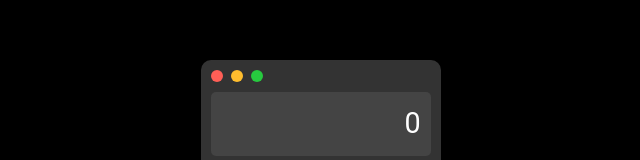
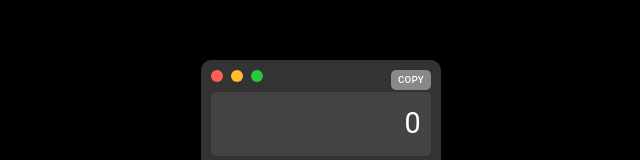
Before and after one commit to ishizaka0/macos_calc_clone2, a Next.js app: page / in a window 1280 px wide. Shown: the part 132-292 px from the top of the page, without its empty margins (319-959 px from the left). Built offline with nearby package versions, Linux system fonts and the light colour scheme.

Commit message:
キーボード入力を実装。計算結果のコピーがまだうまく動かないが、数字入力のペーストは可能。

```diff
--- a/src/app/page.tsx
+++ b/src/app/page.tsx
@@ -1,9 +1,9 @@
 "use client";
 
-import React, { useState } from 'react';
+import React, { useState, useEffect } from 'react';
 import { Button, Grid, Typography } from '@mui/material';
 import { styled } from '@mui/system';
-import { mdiAirConditioner, mdiNumeric0BoxMultipleOutline, mdiDivision } from '@mdi/js'; // Changed mdiFormatVerticalAlignCenter to mdiDivision
+import { mdiAirConditioner, mdiNumeric0BoxMultipleOutline, mdiDivision } from '@mdi/js';
 import Icon from '@mdi/react';
 import AddIcon from '@mui/icons-material/Add';
 import RemoveIcon from '@mui/icons-material/Remove';
@@ -36,8 +36,36 @@ const Display = styled(Typography)({
   padding: '10px',
   borderRadius: '5px',
   marginBottom: '10px',
-  wordWrap: 'break-word', // 長い数字を折り返す
+  wordWrap: 'break-word',
+  userSelect: 'text',
+  cursor: 'text',
 });
+
+const CopyButton = styled(Button)({
+  color: '#fff',
+  minWidth: 'auto',
+  padding: '6px 8px',
+  fontSize: '0.6rem',
+  backgroundColor: 'transparent',
+  '&:hover': {
+    backgroundColor: '#555',
+  },
+});
+
+const WindowControls = styled('div')({
+  display: 'flex',
+  alignItems: 'center',
+  gap: '8px',
+  marginBottom: '10px',
+});
+
+const ControlButton = styled('div')(({ color }: { color: string }) => ({
+  width: '12px',
+  height: '12px',
+  backgroundColor: color,
+  borderRadius: '50%',
+  cursor: 'pointer',
+}));
 
 const History = styled('div')({
   backgroundColor: '#222',
@@ -67,37 +95,25 @@ const ButtonStyled = styled(Button)({
     flex: '2 0 46%',
   },
   '&.small': {
-    fontSize: '0.9rem', // Smaller font size for specific buttons
+    fontSize: '0.9rem',
   },
   '& .MuiSvgIcon-root': {
-    fontSize: '1rem', // Smaller icon size for non-numeric buttons
+    fontSize: '1rem',
   },
   '&.dark-gray': {
-    backgroundColor: '#555', // Dark gray for AC, ±, %
+    backgroundColor: '#555',
   },
   '&.light-gray': {
-    backgroundColor: '#888', // Light gray for numbers
+    backgroundColor: '#888',
   },
 });
-
-const WindowControls = styled('div')({
-  display: 'flex',
-  gap: '8px',
-  marginBottom: '10px',
-});
-
-const ControlButton = styled('div')(({ color }: { color: string }) => ({
-  width: '12px',
-  height: '12px',
-  backgroundColor: color,
-  borderRadius: '50%',
-  cursor: 'pointer',
-}));
 
 const Page = () => {
   const [displayValue, setDisplayValue] = useState('0');
   const [currentExpression, setCurrentExpression] = useState('');
   const [history, setHistory] = useState<string[]>([]);
+  const [justEvaluated, setJustEvaluated] = useState(false);
+  const [lastOperator, setLastOperator] = useState('');
 
   const formatNumber = (num: string) => {
     const parts = num.split('.');
@@ -106,21 +122,13 @@ const Page = () => {
   };
 
   const evaluateExpression = (expr: string): number => {
-    // Remove commas
     expr = expr.replace(/,/g, '');
-
-    // Replace '×' and '÷' with '*' and '/'
     expr = expr.replace(/×/g, '*').replace(/÷/g, '/');
-
-    // Handle percentages
     expr = expr.replace(/(\d+(\.\d+)?)([+\-*/])(\d+(\.\d+)?)%/g, (match, num1, _, operator, num2) => {
       const percentageValue = parseFloat(num1) * (parseFloat(num2) / 100);
       return `${num1}${operator}${percentageValue}`;
     });
-
-    // Evaluate the expression
     const result = eval(expr);
-
     return result;
   };
 
@@ -128,10 +136,16 @@ const Page = () => {
     if (label === 'AC') {
       setDisplayValue('0');
       setCurrentExpression('');
+      setLastOperator('');
     } else if (['+', '-', '×', '÷'].includes(label)) {
-      // Append current displayValue and operator to currentExpression
-      setCurrentExpression((prev) => prev + displayValue + label);
-      setDisplayValue('0');
+      if (lastOperator) {
+        // 既に演算子が押されている場合、演算子を置き換える
+        setCurrentExpression((prev) => prev.slice(0, -1) + label);
+      } else {
+        setCurrentExpression((prev) => prev + displayValue + label);
+      }
+      setLastOperator(label);
+      setJustEvaluated(false);
     } else if (label === '=') {
       try {
         const expression = currentExpression + displayValue;
@@ -140,9 +154,12 @@ const Page = () => {
         setDisplayValue(formattedResult);
         setHistory((prev) => [...prev, `${formatNumber(expression)} = ${formattedResult}`]);
         setCurrentExpression('');
+        setJustEvaluated(true);
+        setLastOperator('');
       } catch {
         setDisplayValue('Error');
         setCurrentExpression('');
+        setLastOperator('');
       }
     } else if (label === '±') {
       setDisplayValue((prev) => {
@@ -155,7 +172,7 @@ const Page = () => {
     } else if (label === '%') {
       setDisplayValue((prev) => {
         if (prev.includes('%')) {
-          return prev; // 既に%がある場合は何もしない
+          return prev;
         }
         return prev + '%';
       });
@@ -164,10 +181,25 @@ const Page = () => {
         const newValue = prev === '0' ? '000' : prev + '000';
         return newValue;
       });
+    } else if (label === 'delete') {
+      setDisplayValue((prev) => {
+        if (prev.length <= 1) {
+          return '0';
+        }
+        return prev.slice(0, -1);
+      });
     } else {
       setDisplayValue((prev) => {
-        const newValue = prev === '0' ? label : prev + label;
-        return newValue;
+        if (justEvaluated) {
+          setJustEvaluated(false);
+          return label;
+        } else if (prev === '0' || lastOperator) {
+          setLastOperator('');
+          return label;
+        } else {
+          const newValue = prev + label;
+          return newValue;
+        }
       });
     }
   };
@@ -175,13 +207,13 @@ const Page = () => {
   const renderIcon = (label: string) => {
     switch (label) {
       case 'AC':
-        return <Icon path={mdiAirConditioner} size={0.8} />; // Smaller size
+        return <Icon path={mdiAirConditioner} size={0.8} />;
       case '±':
-        return '±'; // No direct icon, using text
+        return '±';
       case '%':
         return <PercentIcon />;
       case '÷':
-        return <Icon path={mdiDivision} size={0.8} />; // Changed to mdiDivision
+        return <Icon path={mdiDivision} size={0.8} />;
       case '×':
         return <CloseIcon />;
       case '-':
@@ -191,7 +223,7 @@ const Page = () => {
       case '=':
         return <DragHandleIcon />;
       case '000':
-        return <Icon path={mdiNumeric0BoxMultipleOutline} size={0.8} />; // Smaller size
+        return <Icon path={mdiNumeric0BoxMultipleOutline} size={0.8} />;
       default:
         return label;
     }
@@ -217,6 +249,76 @@ const Page = () => {
     }
   };
 
+  useEffect(() => {
+    const handleKeyDown = (event: KeyboardEvent) => {
+      const key = event.key;
+      let label = '';
+
+      if (/\d/.test(key)) {
+        label = key;
+      } else if (key === '+') {
+        label = '+';
+      } else if (key === '-') {
+        label = '-';
+      } else if (key === '*') {
+        label = '×';
+      } else if (key === '/') {
+        label = '÷';
+      } else if (key === 'Enter' || key === '=') {
+        label = '=';
+        event.preventDefault();
+      } else if (key === '.') {
+        label = '.';
+      } else if (key === '%') {
+        label = '%';
+      } else if (key === 'Backspace' || key === 'Delete') {
+        label = 'delete';
+      } else if (key.toLowerCase() === 'c' || key === 'Escape') {
+        label = 'AC';
+      } else if (key === '±') {
+        label = '±';
+      } else {
+        return;
+      }
+
+      handleButtonClick(label);
+    };
+
+    window.addEventListener('keydown', handleKeyDown);
+
+    return () => {
+      window.removeEventListener('keydown', handleKeyDown);
+    };
+  }, [handleButtonClick]);
+
+  useEffect(() => {
+    const handlePasteEvent = (event: ClipboardEvent) => {
+      handlePaste(event);
+    };
+
+    window.addEventListener('paste', handlePasteEvent);
+
+    return () => {
+      window.removeEventListener('paste', handlePasteEvent);
+    };
+  }, []);
+
+  const handlePaste = (event: ClipboardEvent | React.ClipboardEvent<HTMLSpanElement>) => {
+    event.preventDefault();
+    const clipboardData = event.clipboardData;
+    if (!clipboardData) return;
+    const pastedText = clipboardData.getData('Text');
+    const sanitizedInput = pastedText.replace(/[^\d.]/g, '');
+
+    if (sanitizedInput) {
+      setDisplayValue(sanitizedInput);
+    }
+  };
+
+  const copyToClipboard = () => {
+    navigator.clipboard.writeText(displayValue);
+  };
+
   return (
     <CalculatorContainer>
       <Calculator>
@@ -225,7 +327,30 @@ const Page = () => {
           <ControlButton color="#ffbd2e" onClick={() => handleWindowControl('reload')} />
           <ControlButton color="#27c93f" onClick={() => handleWindowControl('fullscreen')} />
         </WindowControls>
-        <Display>{formatNumber(displayValue)}</Display>
+        <CopyButton
+          onClick={copyToClipboard}
+          style={{
+            position: 'absolute',
+            top: '10px',
+            right: '10px',
+            backgroundColor: '#888',
+            borderRadius: '5px',
+            width: '40px', // ボタンの幅を調整
+            height: '20px',
+            color: '#fff',
+            fontSize: '0.6rem',
+            display: 'flex',
+            alignItems: 'center',
+            justifyContent: 'center',
+          }}
+        >
+          COPY
+        </CopyButton>
+        <Display
+          onPaste={handlePaste as unknown as React.ClipboardEventHandler<HTMLSpanElement>}
+        >
+          {formatNumber(displayValue)}
+        </Display>
         <History>
           {history.map((entry, index) => (
             <div key={index}>{entry}</div>
@@ -236,7 +361,13 @@ const Page = () => {
             <Grid item xs={label === '0' || label === '000' ? 3 : 3} key={index}>
               <ButtonStyled
                 variant="contained"
-                className={`${['÷', '×', '-', '+', '='].includes(label) ? 'operator' : ''} ${['AC', '±', '%'].includes(label) ? 'dark-gray' : ''} ${['0', '000', '1', '2', '3', '4', '5', '6', '7', '8', '9', '.'].includes(label) ? 'light-gray' : ''}`}
+                className={`${['÷', '×', '-', '+', '='].includes(label) ? 'operator' : ''} ${
+                  ['AC', '±', '%'].includes(label) ? 'dark-gray' : ''
+                } ${
+                  ['0', '000', '1', '2', '3', '4', '5', '6', '7', '8', '9', '.'].includes(label)
+                    ? 'light-gray'
+                    : ''
+                }`}
                 onClick={() => handleButtonClick(label)}
               >
                 {renderIcon(label)}
```
